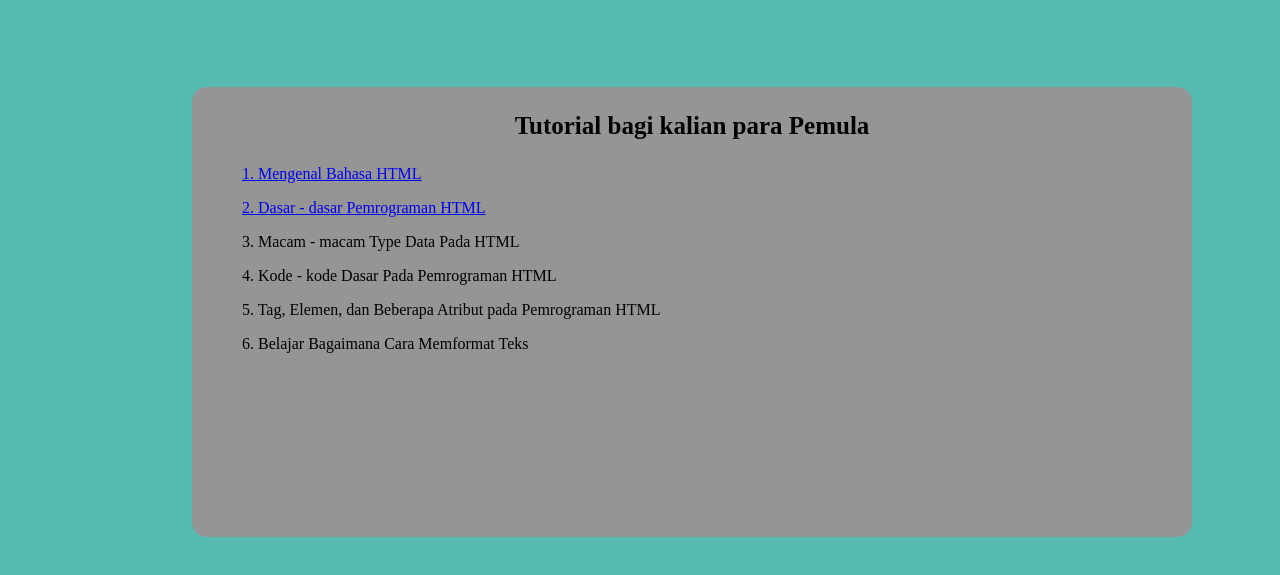
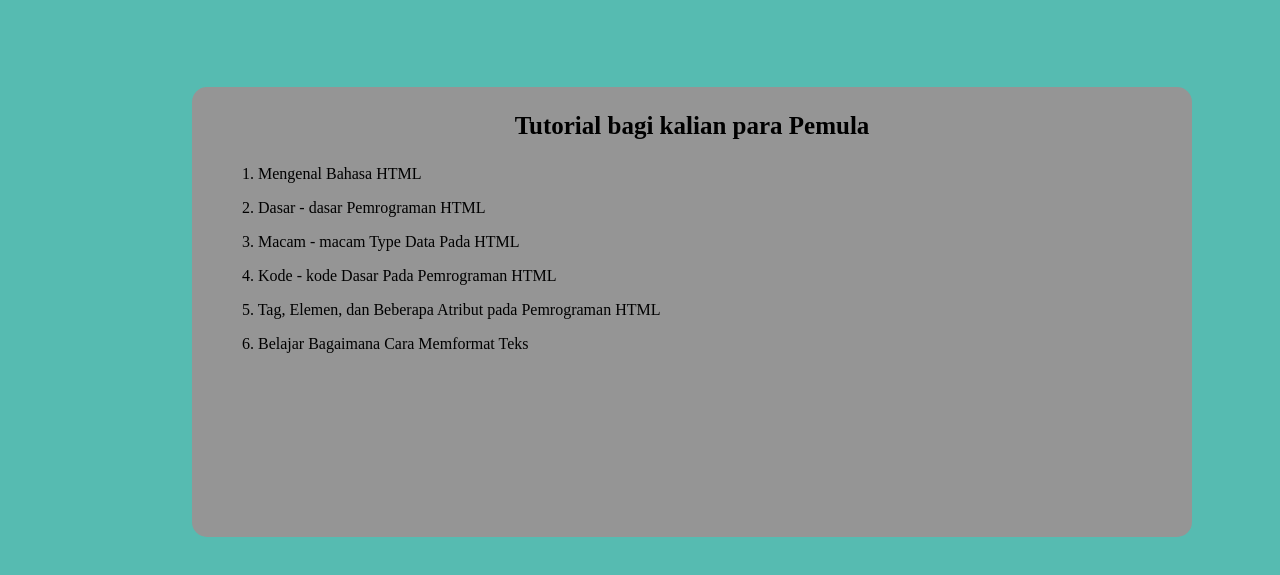
Before and after one commit to Yuliabcd/YuliPuspita.github.io, a plain HTML site: page HTML.html in a window 1280 px wide. Shown: the part 153-728 px from the top of the page. Drawn offline with Linux system fonts and the light colour scheme.

Commit message:
Add files via upload

```diff
--- a/dftrisi.css
+++ b/dftrisi.css
@@ -32,6 +32,12 @@ body{
 .list{
 	margin-left: 50px;
 	font-family: Segoe Script;
+}
+
+div a{
+  color: black;
+  list-style-type: none;
+  text-decoration: none;
 }
 
 .abu{
```
